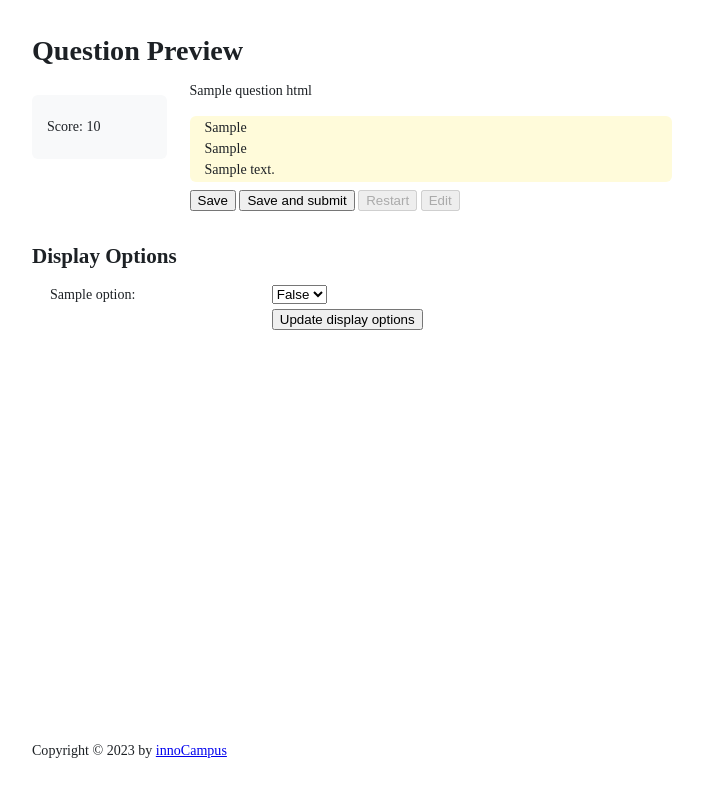
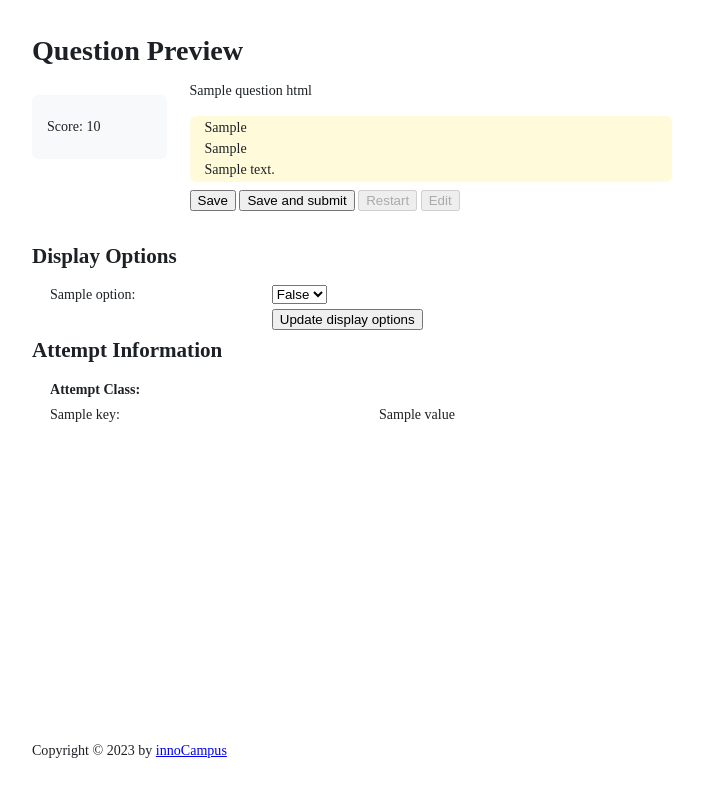
Before and after one commit to tx0c3/questionpy-sdk, a Python web app: template questionpy_sdk/webserver/templates/attempt.html.jinja2 in a window 1280 px wide. Shown: the whole page, without its empty margins (288-991 px from the left). Run offline with Jinja, Linux system fonts and the light colour scheme; the template is opened without the code that fills it: most values are stand-ins (such as "Sample title", 1, 10 or a date in 2020).

Commit message:
feat: additional information in attempt view

```diff
--- a/questionpy_sdk/webserver/app.py
+++ b/questionpy_sdk/webserver/app.py
@@ -12,7 +12,6 @@
 from aiohttp.web_exceptions import HTTPBadRequest
 from jinja2 import FileSystemLoader
 
-from questionpy_common.api.attempt import ScoringCode
 from questionpy_common.constants import MiB
 from questionpy_common.environment import RequestUser
 from questionpy_sdk.webserver.attempt import get_attempt_scored_context, get_attempt_started_context
@@ -230,9 +229,6 @@
             response=last_attempt_data,
         )
 
-    if attempt_scored.scoring_code == ScoringCode.RESPONSE_NOT_SCORABLE:
-        return web.HTTPBadRequest(reason=ScoringCode.RESPONSE_NOT_SCORABLE.value)
-
     response = web.Response(status=201)
     set_cookie(response, "display_options", display_options.model_dump_json())
     set_cookie(response, "scoring_state", attempt_scored.scoring_state)
--- a/questionpy_sdk/webserver/static/styles.css
+++ b/questionpy_sdk/webserver/static/styles.css
@@ -206,7 +206,12 @@
 	margin-top: 1rem;
 }
 
-#question-display-options table {
+.container-display-options table {
     padding: 0.1rem 1rem;
     width: 100%;
 }
+
+.container-question-metainfo table {
+    padding: 0.1rem 1rem;
+    width: 100%;
+}
--- a/questionpy_sdk/webserver/templates/attempt.html.jinja2
+++ b/questionpy_sdk/webserver/templates/attempt.html.jinja2
@@ -74,6 +74,24 @@
         </form>
     </div>
 
+    <div class="container-question-metainfo">
+        <h2>Attempt Information</h2>
+        <table>
+            <tbody>
+                <tr>
+                    <td><b>Attempt Class:</b></td>
+                    <td>{{ attempt.__class__ }}</td>
+                </tr>
+                {% for key, value in attempt.dict().items() if key not in ['ui', 'classification'] %}
+                <tr>
+                    <td>{{ key.replace('_', ' ') | capitalize }}:</td>
+                    <td>{{ value }}</td>
+                </tr>
+                {% endfor %}
+            </tbody>
+        </table>
+    </div>
+
     {# TODO: More Preview Settings #}
     {# TODO: Role selection (admin, teacher, student, ...) #}
     {# TODO: Locale selection #}
```
